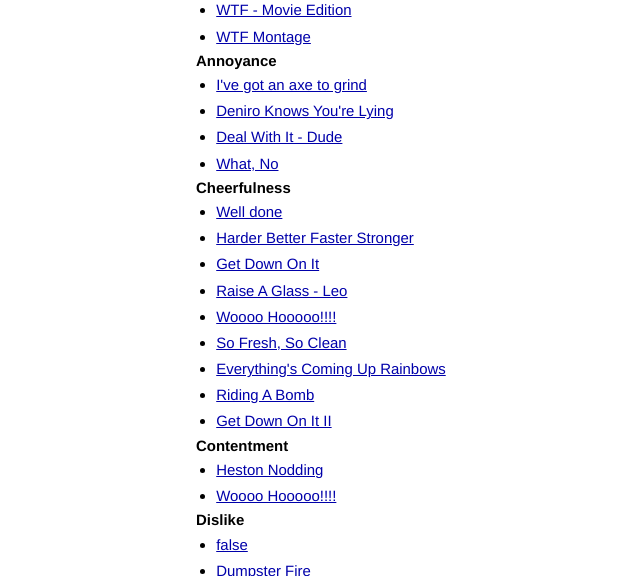
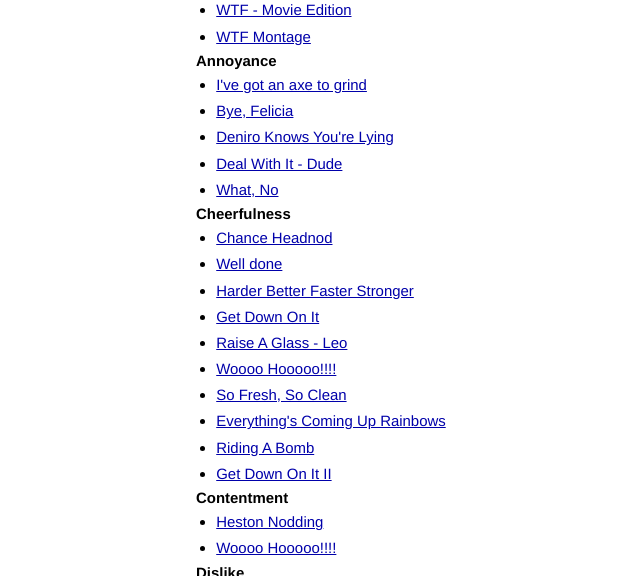
Before and after one commit to jschairb/zeitgeist, a Jekyll site: the page built from index.html, in a window 1280 px wide and 900 px high, cut to the strip 324-900 px from the top of the window. Shown: the whole strip, without its empty margins (130-770 px from the left). Built offline with Jekyll 4.4.1, drawn with Linux system fonts in a browser that asks for light colours; Markdown is read by kramdown in place of the engine named in the settings; some of the changed text lies outside the part shown.

Commit message:
BYE FELICIA, CHANCE HEADNOD

```diff
--- a/_data/categories.yaml
+++ b/_data/categories.yaml
@@ -11,10 +11,12 @@
   - wtf-montage
 Annoyance:
   - axe-to-grind
+  - bye-felicia
   - deniro-goodfellas-skeptical
   - dude-deal-with-it
   - michael-bluth-what-no
 Cheerfulness:
+  - chance-headnod
   - connery-fist-pump
   - daftpunk-dancing
   - leo-dancing
@@ -66,6 +68,7 @@
   - mind-blown
 Irritation:
   - bunk-is-disappoint
+  - bye-felicia
   - deniro-goodfellas-skeptical
   - dude-deal-with-it
   - i-ve-had-it
@@ -89,6 +92,7 @@
   - core-purge
 Pride:
   - but-really-i-m-dying
+  - chance-headnod
   - connery-fist-pump
   - get-your-shine-on
   - heston-nodding
--- a/_data/images.yaml
+++ b/_data/images.yaml
@@ -22,6 +22,12 @@
 but-really-i-m-dying:
   file: but-really-i-m-dying.gif
   name: "But Really, I'm Dying"
+bye-felicia:
+  file: bye-felicia.gif
+  name: "Bye, Felicia"
+chance-headnod:
+  file: chance-headnod.gif
+  name: Chance Headnod
 connery-fist-pump:
   file: connery-fist-pump.gif
   name: Well done
```
Also changed, not shown: images/chance-headnod.gif (added), 1 other file.
